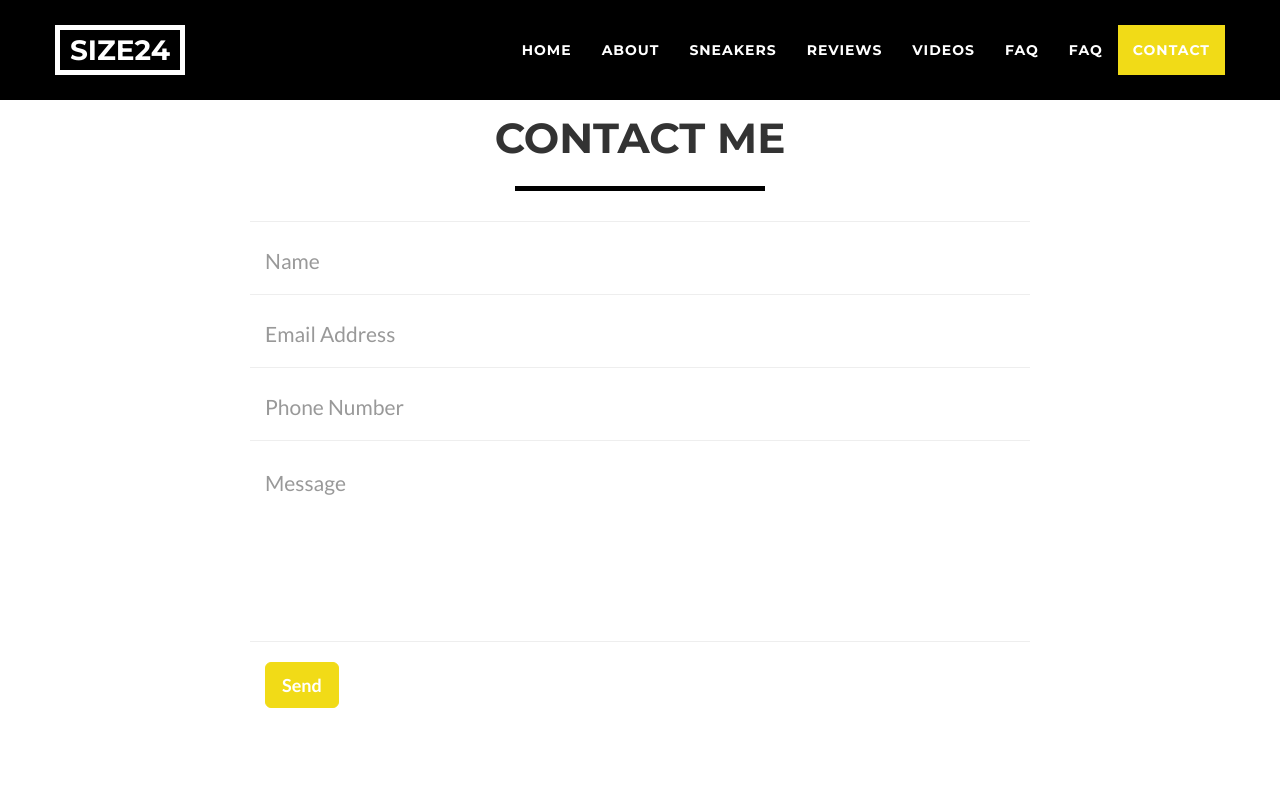
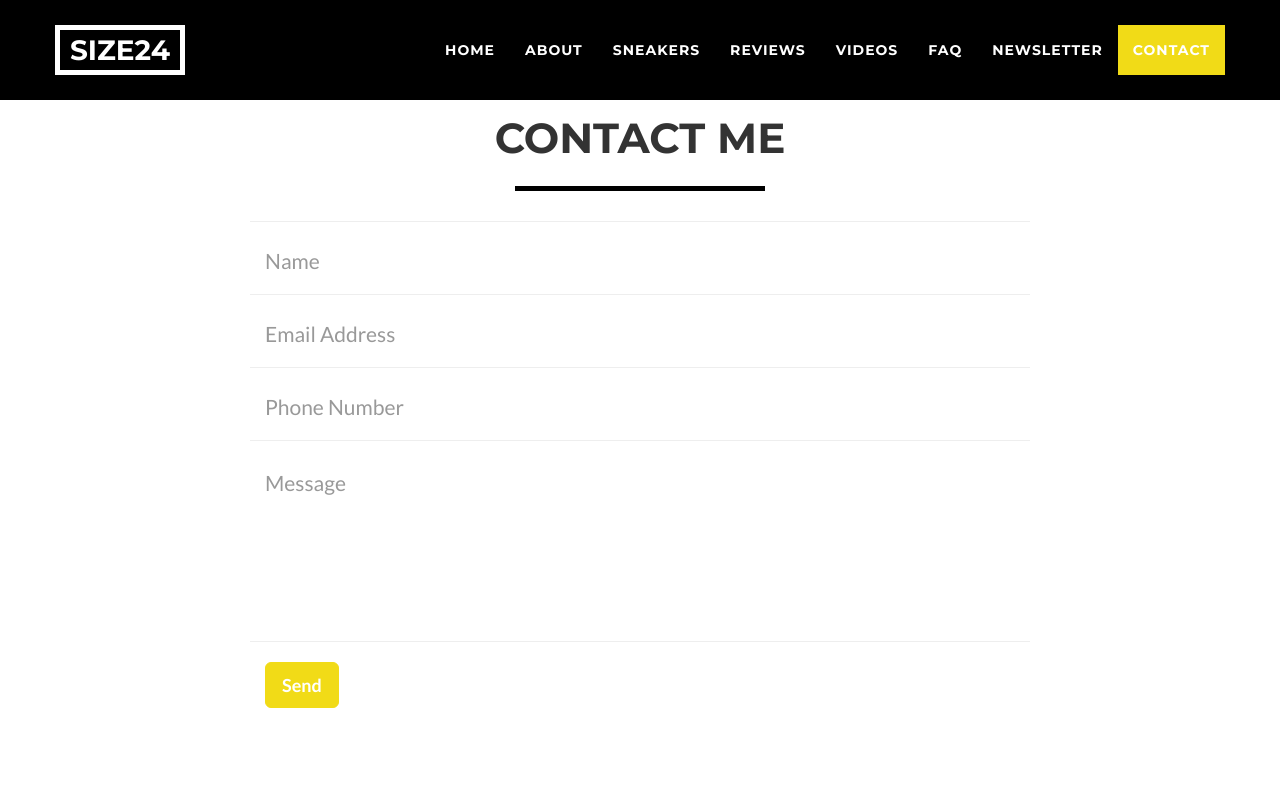
Before and after one commit to size24/size24.github.io, a website: page contact.html in a window 1280 px wide. Shown: the top 800 px of the page. Drawn offline with nearby package versions, Linux system fonts and the light colour scheme.

Commit message:
added menu items

```diff
--- a/contact.html
+++ b/contact.html
@@ -71,7 +71,7 @@
                         <a href="./faq.html">FAQ</a>
                     </li>
                     <li class="page-scroll">
-                        <a href="./faq.html">FAQ</a>
+                        <a href="./newsletter.html">Newsletter</a>
                     </li>
                     <li class="page-scroll">
                         <a href="#contact">Contact</a>
```
Also changed, not shown: sneakers.html (+1 -1 lines).
